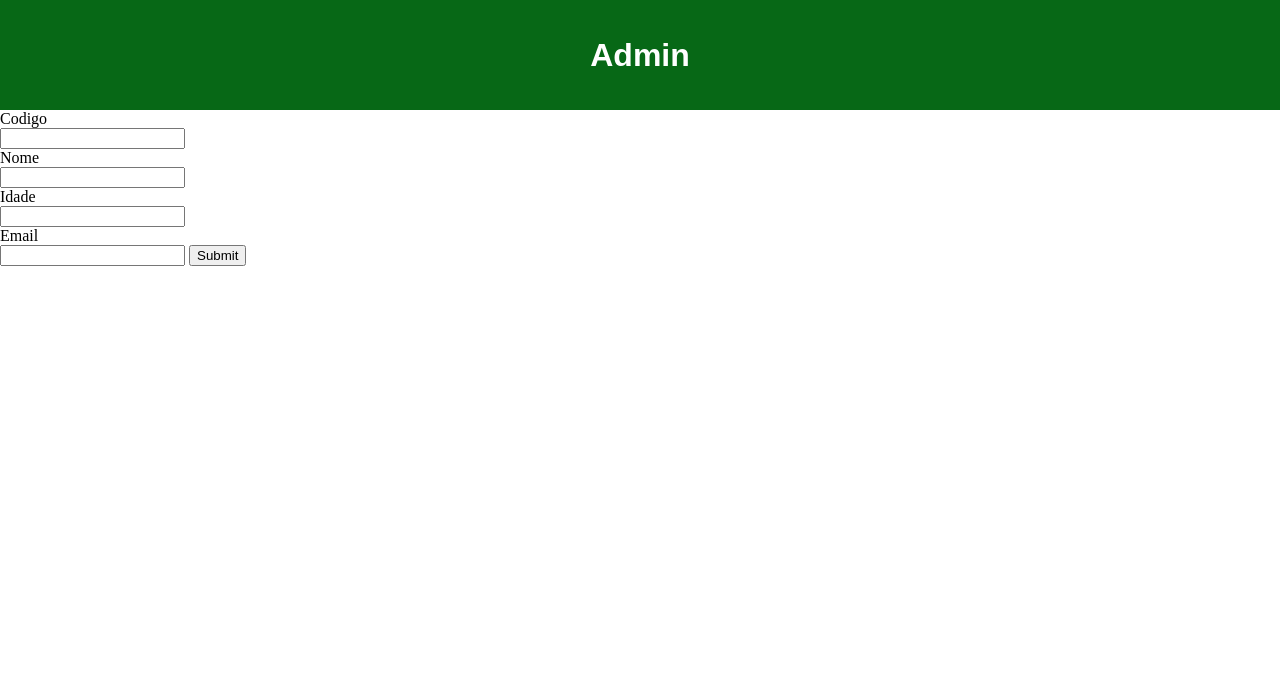
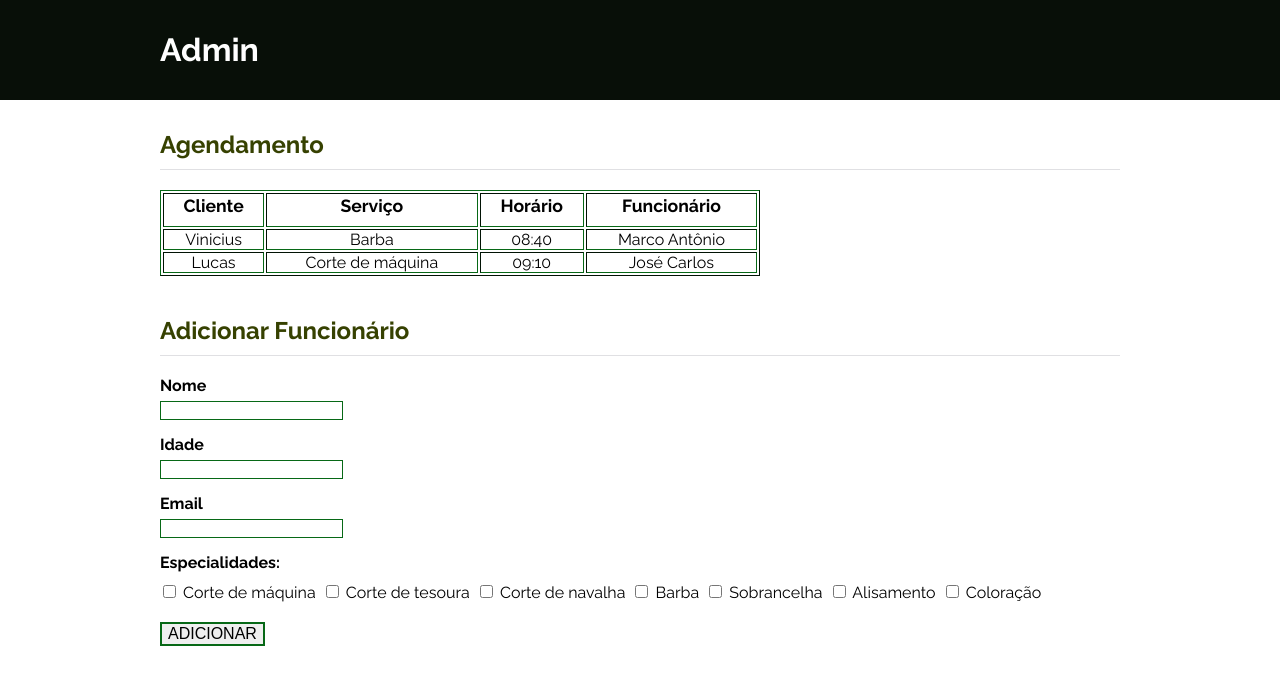
Before and after one commit to matheusgalote/clickbeard, a PHP site: page /admin.html in a window 1280 px wide. Shown: the top 685 px of the page. Run offline with PHP 8.4, Linux system fonts and the light colour scheme.

Commit message:
admin page html e css

```diff
--- a/admin.html
+++ b/admin.html
@@ -4,24 +4,66 @@
   <meta charset="UTF-8">
   <meta http-equiv="X-UA-Compatible" content="IE=edge">
   <meta name="viewport" content="width=device-width, initial-scale=1.0">
-  <link rel="stylesheet" href="css/admin.css">
+  <link rel="stylesheet" href="css/hmfg.css">
   <title>Admin</title>
 </head>
 <body>
   <header class="header">
-    <h2>Admin</h2>
+    <h1>Admin</h1>
   </header>
+  <section class="agenda">
+    <h2>Agendamento</h2>
+    <div class="card-agenda">
+      <table class="table-agenda" border="1px">
+        <colgroup span="4" class="columns"></colgroup>
+        <tr>
+          <th>Cliente</th>
+          <th>Serviço</th>
+          <th>Horário</th>
+          <th>Funcionário</th>
+        </tr>
+        <tr>
+          <td>Vinicius</td>
+          <td>Barba</td>
+          <td>08:40</td>
+          <td>Marco Antônio</td>
+        </tr>
+        <tr>
+          <td>Lucas</td>
+          <td>Corte de máquina</td>
+          <td>09:10</td>
+          <td>José Carlos</td>
+        </tr>
+      </table>
+    </div>
+  </section>
   <section class="create-employee">
-    <form class="form" action="php-funcionario/insert_funcionario.php" method="post">
-      <label for="id">Codigo</label>
-      <input type="text" name="id" readonly="1">
+    <h2>Adicionar Funcionário</h2>
+    <form class="form">
       <label for="nome">Nome</label>
       <input type="text" name="nome">
       <label for="idade">Idade</label>
       <input type="number" name="idade">
       <label for="email">Email</label>
       <input type="email" name="email">
-      <input type="submit">
+      <p>Especialidades:</p>
+      <div class="funcoes">
+        <input type="checkbox" name="corte_maquina">
+        <label for="corte_maquina">Corte de máquina</label>
+        <input type="checkbox" name="corte_tesoura">
+        <label for="corte_tesoura">Corte de tesoura</label>
+        <input type="checkbox" name="corte_navalha">
+        <label for="corte_navalha">Corte de navalha</label>
+        <input type="checkbox" name="barba">
+        <label for="barba">Barba</label>
+        <input type="checkbox" name="sobrancelha">
+        <label for="sobrancelha">Sobrancelha</label>
+        <input type="checkbox" name="alisamento">
+        <label for="alisamento">Alisamento</label>
+        <input type="checkbox" name="coloração">
+        <label for="coloracao">Coloração</label>
+      </div>
+      <button type="submit">Adicionar</button>
     </form>
   </section>
 </body>
--- a/css/admin.css
+++ /dev/null
@@ -1,19 +0,0 @@
-body {
-  margin: 0;
-}
-
-.header {
-  background: #076816;
-  padding: 10px calc((100% - 960px) / 2);
-}
-
-.header h2 {
-  text-align: center;
-  font-family: "Raleway", sans-serif;
-  font-size: 2rem;
-  color: #fff;
-}
-
-label {
-  display: block;
-}
--- /dev/null
+++ b/css/hmfg.css
@@ -0,0 +1,89 @@
+@import url("https://fonts.googleapis.com/css2?family=Raleway:wght@400;700&display=swap");
+
+body {
+  margin: 0;
+  font-family: "Raleway", sans-serif;
+}
+
+.header {
+  background: #080f08;
+  padding: 10px calc((100% - 960px) / 2);
+}
+
+.header h1 {
+  color: #fff;
+}
+
+/* Agenda */
+.agenda {
+  padding: 10px calc((100% - 960px) / 2);
+}
+
+.agenda h2 {
+  padding-bottom: 10px;
+  border-bottom: 1px solid #e0e0e3;
+  color: #364101;
+}
+
+.table-agenda {
+  border-color: #076816;
+  width: 600px;
+}
+
+.table-agenda tr {
+  margin-bottom: 10px;
+}
+
+.table-agenda th {
+  font-size: 1.1rem;
+  padding-bottom: 10px;
+}
+
+.table-agenda td {
+  text-align: center;
+  padding: 0;
+}
+
+/* Add funcionário */
+.create-employee {
+  padding: 10px calc((100% - 960px) / 2);
+}
+
+.create-employee h2 {
+  padding-bottom: 10px;
+  border-bottom: 1px solid #e0e0e3;
+  color: #364101;
+}
+
+.form > label {
+  display: block;
+  margin-bottom: 5px;
+  font-weight: bold;
+}
+
+.form > input {
+  margin-bottom: 15px;
+  border: 1px solid #076816;
+  outline: none;
+}
+
+.form > p {
+  margin-top: 0;
+  margin-bottom: 10px;
+  font-weight: bold;
+}
+
+.funcoes label {
+  margin-right: 3px;
+}
+
+.funcoes input {
+  margin-left: 3px;
+}
+
+.form button[type="submit"] {
+  margin-top: 20px;
+  border: 2px solid #076816;
+  text-transform: uppercase;
+  font-size: 1rem;
+}
--- a/css/style.css
+++ b/css/style.css
@@ -3,4 +3,3 @@
 @import "geral.css";
 @import "modal.css";
 @import "normalize.css";
-@import "admin.css";
--- a/index.html
+++ b/index.html
@@ -4,7 +4,6 @@
   <meta charset="UTF-8">
   <meta http-equiv="X-UA-Compatible" content="IE=edge">
   <meta name="viewport" content="width=device-width, initial-scale=1.0">
-  <link rel="stylesheet" href="css/normalize.css">
   <link rel="stylesheet" href="css/style.css">
   <title>ClickBeard</title>
 </head>
```
